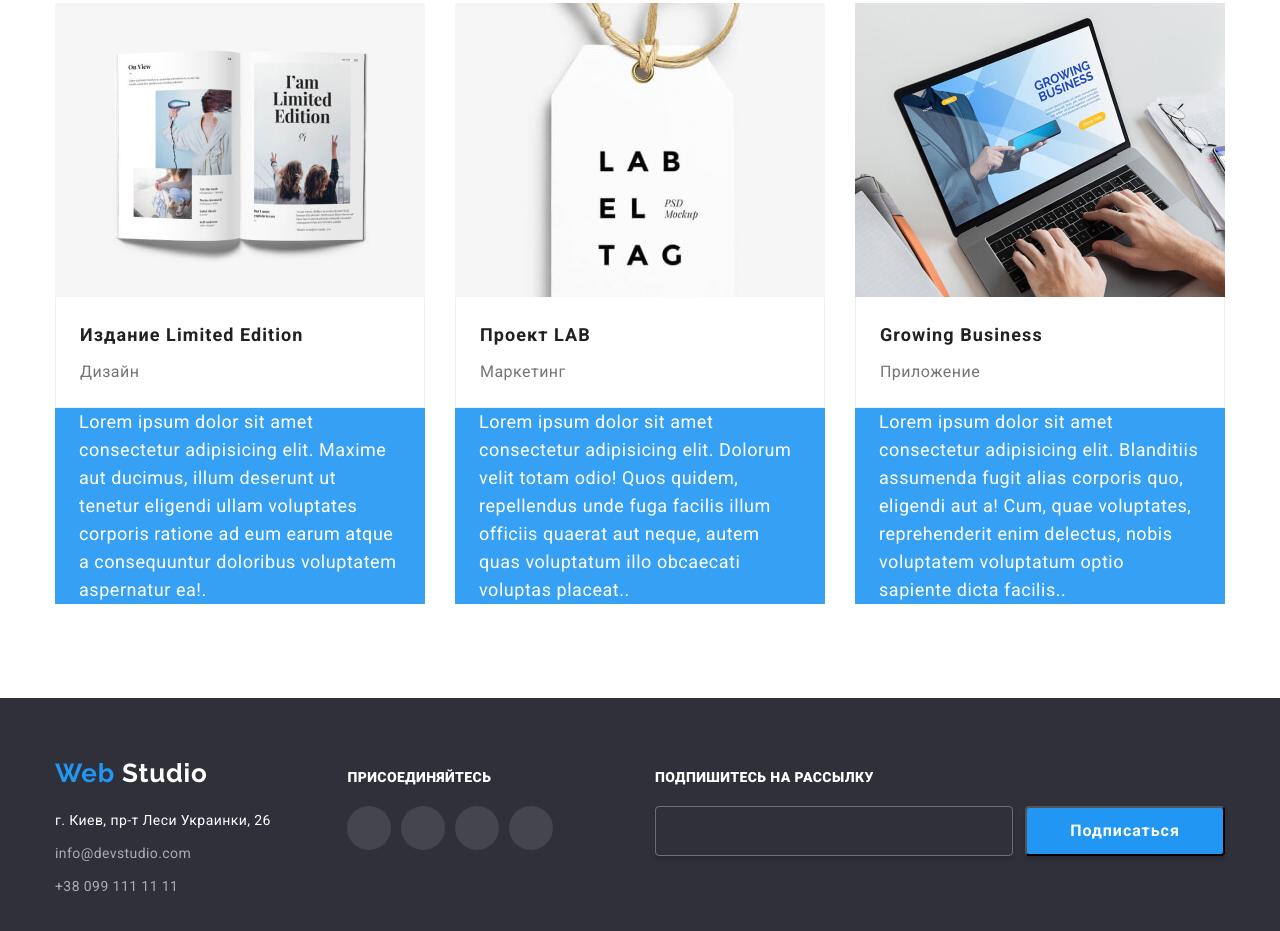
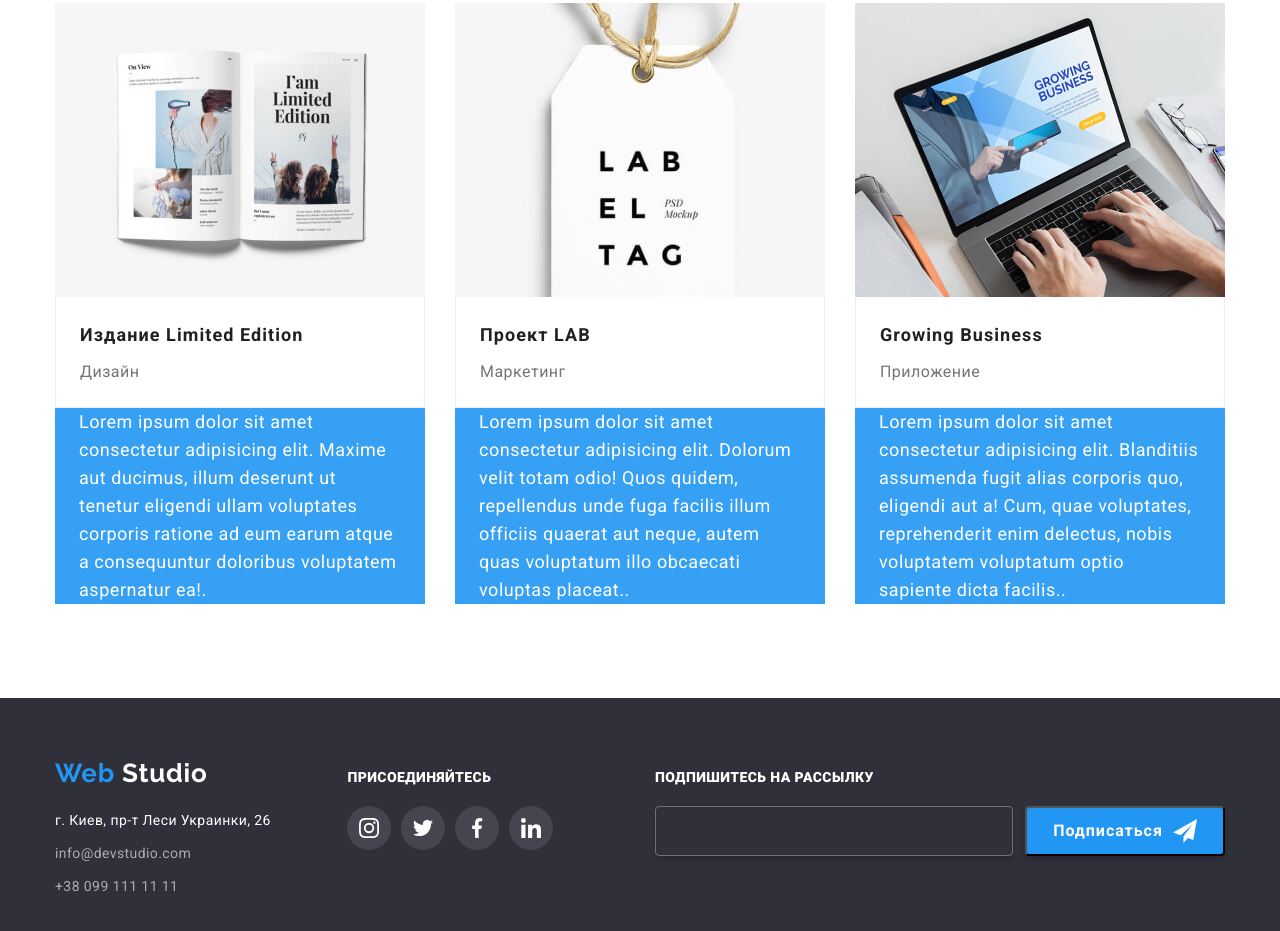
Before and after one commit to OlgaBrekhuntsova/goit-markup-hw-04, a plain HTML site: page portfolio.html in a window 1280 px wide. Shown: the part 1578-2509 px from the top of the page. Drawn offline with Linux system fonts and the light colour scheme.

Commit message:
Отображает иконки в футере

```diff
--- a/css/styles.css
+++ b/css/styles.css
@@ -133,16 +133,21 @@ img {
 }
 /*HERO SECTION*/
 .hero {
+  background-color: var(--background-dark-theme-color);
   background-image: linear-gradient(
       to bottom,
       var(--background-dark-theme-color),
       var(--background-dark-theme-color)
     ),
     url("../images/hero/hero.jpg");
+  /*max-width: 1600px;*/
+  height: 600px;
   background-repeat: no-repeat;
   background-position: center;
   background-size: cover;
   text-align: center;
+  margin-left: auto;
+  margin-right: auto;
 }
 .hero .container {
   /* box-sizing: border-box;*/
@@ -198,13 +203,27 @@ img {
   justify-content: space-between;
 }
 
-.features .pics {
-  box-sizing: border-box;
-  width: 270px;
+.features-list-item::before {
+  content: "";
+  display: block;
   height: 120px;
   border-radius: 4px;
   background-color: var(--rectangle-background-color);
   margin-bottom: 30px;
+  background-repeat: no-repeat;
+  background-position: center;
+}
+.icon-attention::before {
+  background-image: url(../images/features/antenna-1.svg);
+}
+.icon-intime::before {
+  background-image: url(../images/features/clock-1.svg);
+}
+.icon-planning::before {
+  background-image: url(../images/features/diagram-1.svg);
+}
+.icon-tech::before {
+  background-image: url(../images/features/astronaut-1.svg);
 }
 .features-list-item:not(:last-child) {
   margin-right: 30px;
@@ -405,6 +424,7 @@ img {
 .footer-social-list-item:not(:last-child) {
   margin-right: 10px;
 }
+
 .footer-social-list-item-link-block {
   display: block;
   height: 44px;
@@ -415,6 +435,35 @@ img {
 .footer-social-list-item-link-block:hover,
 .footer-social-list-item-link-block:focus {
   background-color: var(--svg-color-accent);
+}
+
+.footer-social-list-item-link .icon-insta {
+  background-image: url(../images/footer-icons/instagram-white.svg);
+  display: block;
+  background-position: center;
+  background-repeat: no-repeat;
+  background-size: 20px;
+}
+.footer-social-list-item-link .icon-twitter {
+  background-image: url(../images/footer-icons/twitter-white.svg);
+  display: block;
+  background-position: center;
+  background-repeat: no-repeat;
+  background-size: 20px;
+}
+.footer-social-list-item-link .icon-fb {
+  background-image: url(../images/footer-icons/facebook-white.svg);
+  display: block;
+  background-position: center;
+  background-repeat: no-repeat;
+  background-size: 20px;
+}
+.footer-social-list-item-link .icon-ldn {
+  background-image: url(../images/footer-icons/linkedin-white.svg);
+  display: block;
+  background-position: center;
+  background-repeat: no-repeat;
+  background-size: 20px;
 }
 
 .footer-contact-adress-list-item-link:hover,
@@ -435,6 +484,20 @@ img {
   box-sizing: border-box;
   box-shadow: 0px 4px 4px rgba(0, 0, 0, 0.15);
   border-radius: 4px;
+}
+.footer-sign .modal-btn {
+  display: flex;
+  align-items: center;
+  justify-content: center;
+}
+.footer-sign .modal-btn::after {
+  content: "";
+  display: block;
+  background-repeat: no-repeat;
+  background-image: url(../images/footer-icons/icon-send.svg);
+  width: 24px;
+  height: 24px;
+  margin-left: 10px;
 }
 /*PORTFOLIO*/
 .header {
--- a/portfolio.html
+++ b/portfolio.html
@@ -454,7 +454,9 @@
                 href=""
                 aria-label="ссылка на инстагам"
               >
-                <div class="footer-social-list-item-link-block"></div>
+                <div
+                  class="footer-social-list-item-link-block icon-insta"
+                ></div>
               </a>
             </li>
             <li class="footer-social-list-item">
@@ -463,7 +465,9 @@
                 href=""
                 aria-label="ссылка на твиттер"
               >
-                <div class="footer-social-list-item-link-block"></div>
+                <div
+                  class="footer-social-list-item-link-block icon-twitter"
+                ></div>
               </a>
             </li>
             <li class="footer-social-list-item">
@@ -472,7 +476,7 @@
                 href=""
                 aria-label="ссылка на фейсбук"
               >
-                <div class="footer-social-list-item-link-block"></div>
+                <div class="footer-social-list-item-link-block icon-fb"></div>
               </a>
             </li>
             <li class="footer-social-list-item">
@@ -481,7 +485,7 @@
                 href=""
                 aria-label="ссылка на линкт-ин"
               >
-                <div class="footer-social-list-item-link-block"></div>
+                <div class="footer-social-list-item-link-block icon-ldn"></div>
               </a>
             </li>
           </ul>
```
Also changed, not shown: index.html (+12 -12 lines), images/footer-icons/facebook-white.svg (added), images/footer-icons/instagram-white.svg (added), images/footer-icons/linkedin-white.svg (added), images/footer-icons/twitter-white.svg (added).
